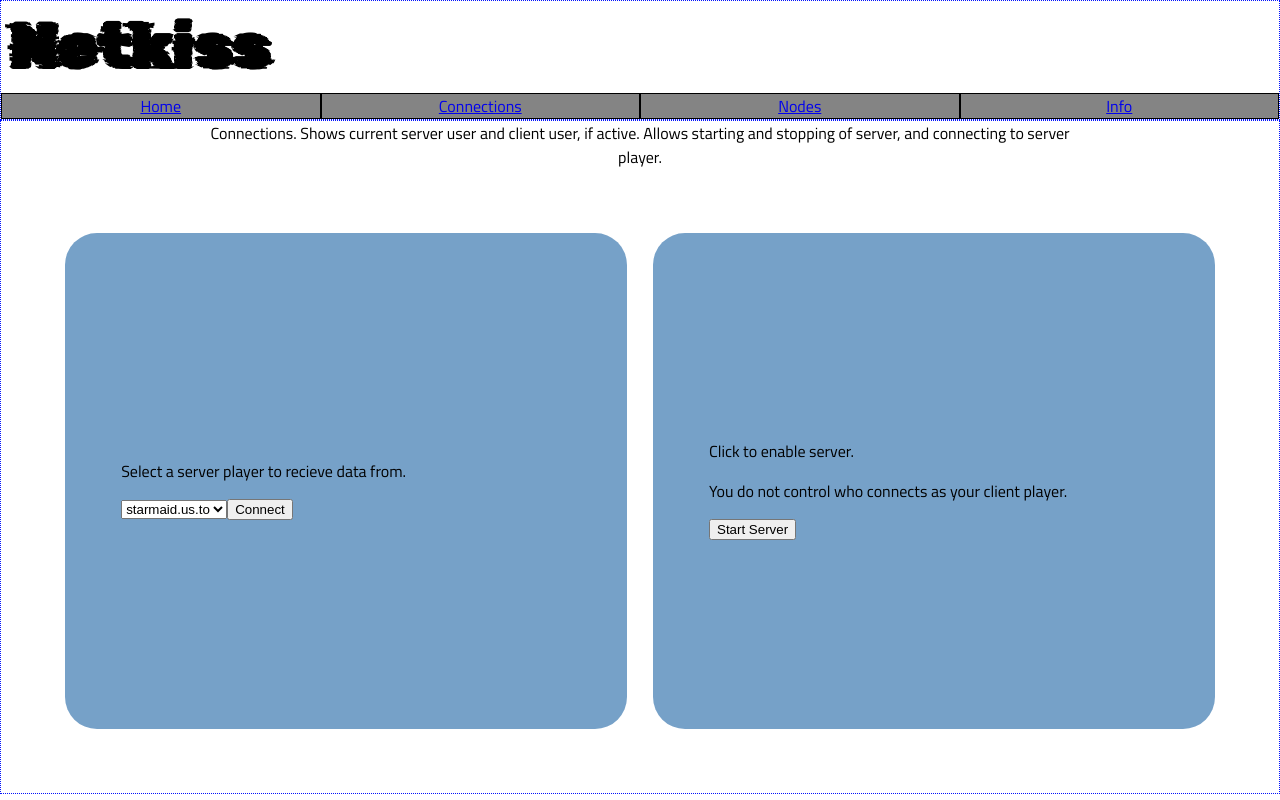
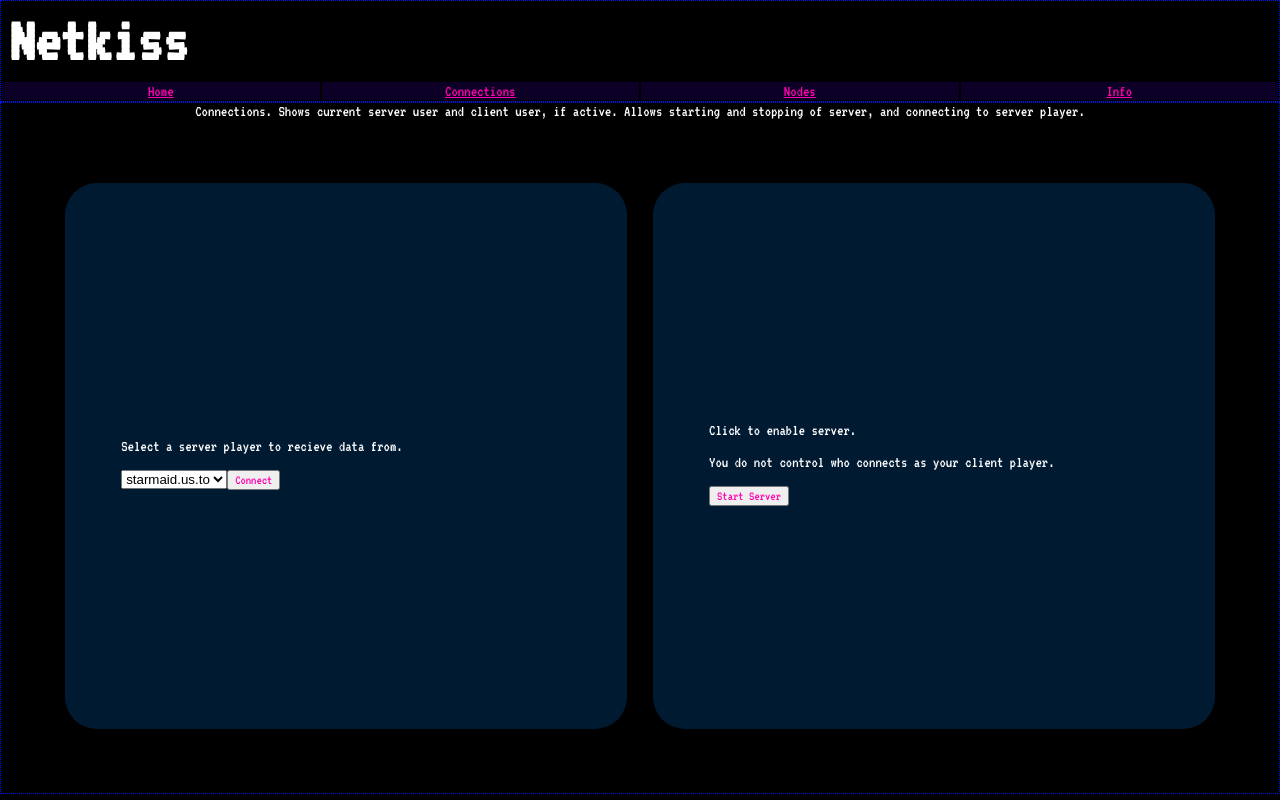
Before and after one commit to starmaid/netkiss, a Flask app: page /connections in a window 1280 px wide. Run offline with Flask 2, Linux system fonts and the light colour scheme.

Commit message:
bring to network functionality, change font to monospace

```diff
--- a/app/app.py
+++ b/app/app.py
@@ -26,6 +26,7 @@ def index():
     if listener is not None:
         # we have some data to preview
         d = listener.getData()
+        print(d)
         if d['type'] == 'txt':
             text = d['data']
         # TODO handle and implement more types of data
@@ -296,6 +297,7 @@ def getNodes():
 def getdata():
     global listener
     if listener is None:
+        # Theres no listener, so whatever.
         d = {'connected': False}
     else:
         d = listener.getData()
@@ -305,11 +307,12 @@ def getdata():
 @app.route('/setdata', methods=['POST'])
 def setdata():
     if request.method == 'POST':
+        #print(request.form)
         try:
-            r = json.loads(request.data.decode())
-        except json.JSONDecodeError:
-            data = request.data.decode()
-            r = None
+            r = request.form.to_dict()
+        except:
+            data = request.form
+            r = str(request.values)
 
         print(r)
         if r is not None:
@@ -348,6 +351,7 @@ def setdata():
             else:
                 chain = [config['hostname']]
 
+            print(' '.join([str(v) for v in [data, dtype, chain, encoded]]))
             success = sender.setData(data, dtype, chain, encoded)
             d = {'connected': success}
 
--- a/app/data/friends/friends.json
+++ b/app/data/friends/friends.json
@@ -1,7 +1,7 @@
 {
     "starmaid.us.to": {
         "hostname": "starmaid.us.to",
-        "port": 6000
+        "port": 6100
     },
     "mimi.com": {
         "hostname": "mimi.com",
--- a/app/static/styles.css
+++ b/app/static/styles.css
@@ -1,5 +1,5 @@
 @font-face {
-    font-family: RubikGlitch-Regular;
+    font-family: RubikGlitch;
     src: url(RubikGlitch-Regular.ttf);
 }
 
@@ -14,29 +14,47 @@
     font-weight: bold;
 }
 
+@font-face {
+    font-family: VT323;
+    src: url(VT323-Regular.ttf);
+}
+
 p {
-    font-family: TitilliumWeb;
+    font-family: VT323;
+    color: white;
 }
 
 a {
-    font-family: TitilliumWeb;
-
+    font-family: VT323;
+    color:#ff00ae
 }
 
 h2 {
     font-family: TitilliumWeb;
+    color: white;
+}
+
+label {
+    font-family: VT323;
+    color:white
+}
+
+input {
+    font-family: VT323;
+    color:#ff00ae
 }
 
 .logo {
-    font-family: RubikGlitch-Regular;
+    font-family: VT323;
     font-size: 4rem;
     text-align: left;
     height: fit-content;
     margin: 0.5rem;
+    color: white;
 }
 
 .menu {
-    background-color: rgb(132, 132, 132);
+    background-color: rgb(13, 0, 39);
     display: flex;
     flex-direction: row;
     align-items: center;
@@ -79,7 +97,7 @@ h2 {
     display: flex;
     flex-flow: row;
     align-items: center;
-    background-color: rgb(118, 161, 200);
+    background-color: rgb(0, 26, 50);
     border-radius: 2rem;
 }
 
@@ -93,7 +111,7 @@ h2 {
     display: flex;
     flex-flow: row;
     align-items: center;
-    background-color: rgb(118, 161, 200);
+    background-color: rgb(0, 26, 50);
     border-radius: 2rem;
 }
 
@@ -112,6 +130,7 @@ html,
 body {
     height: 95%;
     margin: 0;
+    background-color: black;
 }
 
 .box {
```
Also changed, not shown: app/net.py (+5 -2 lines), example/addletter.py (+9 -3 lines), app/static/VT323-Regular.ttf (added).
